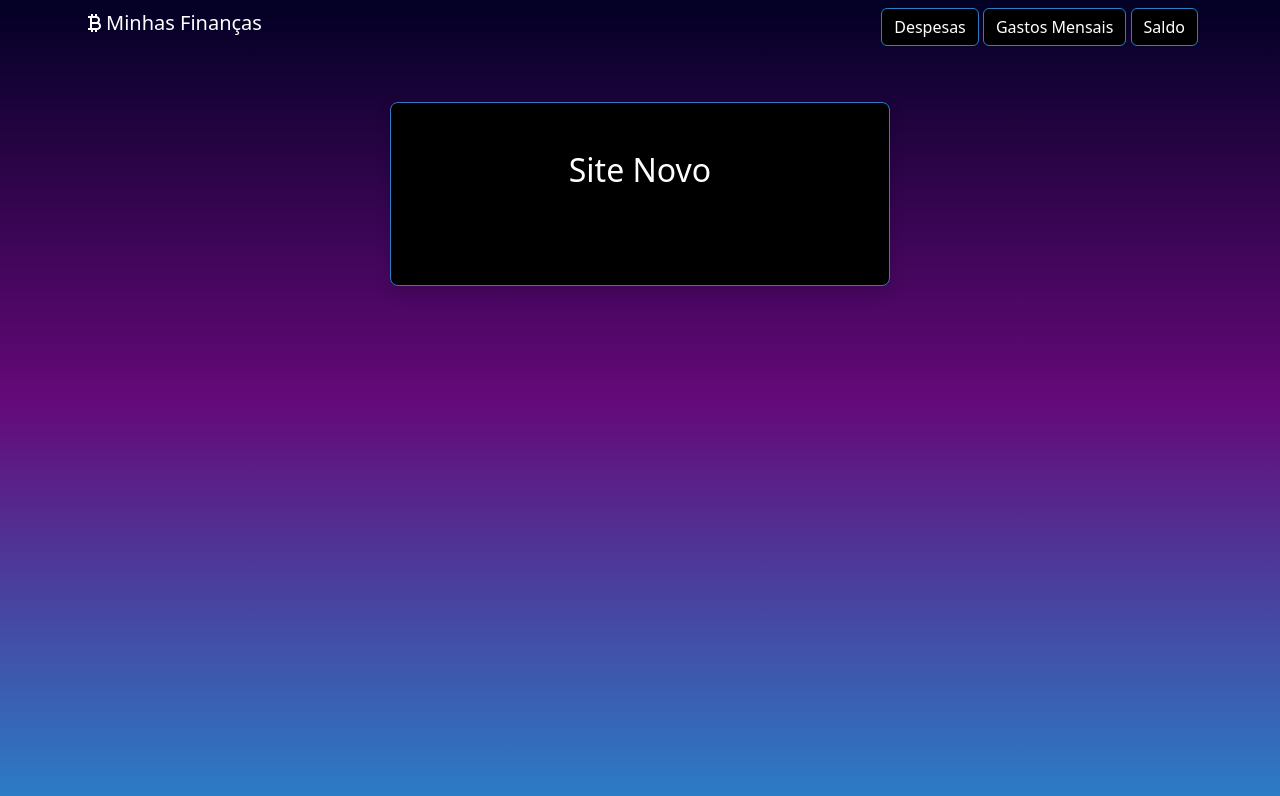
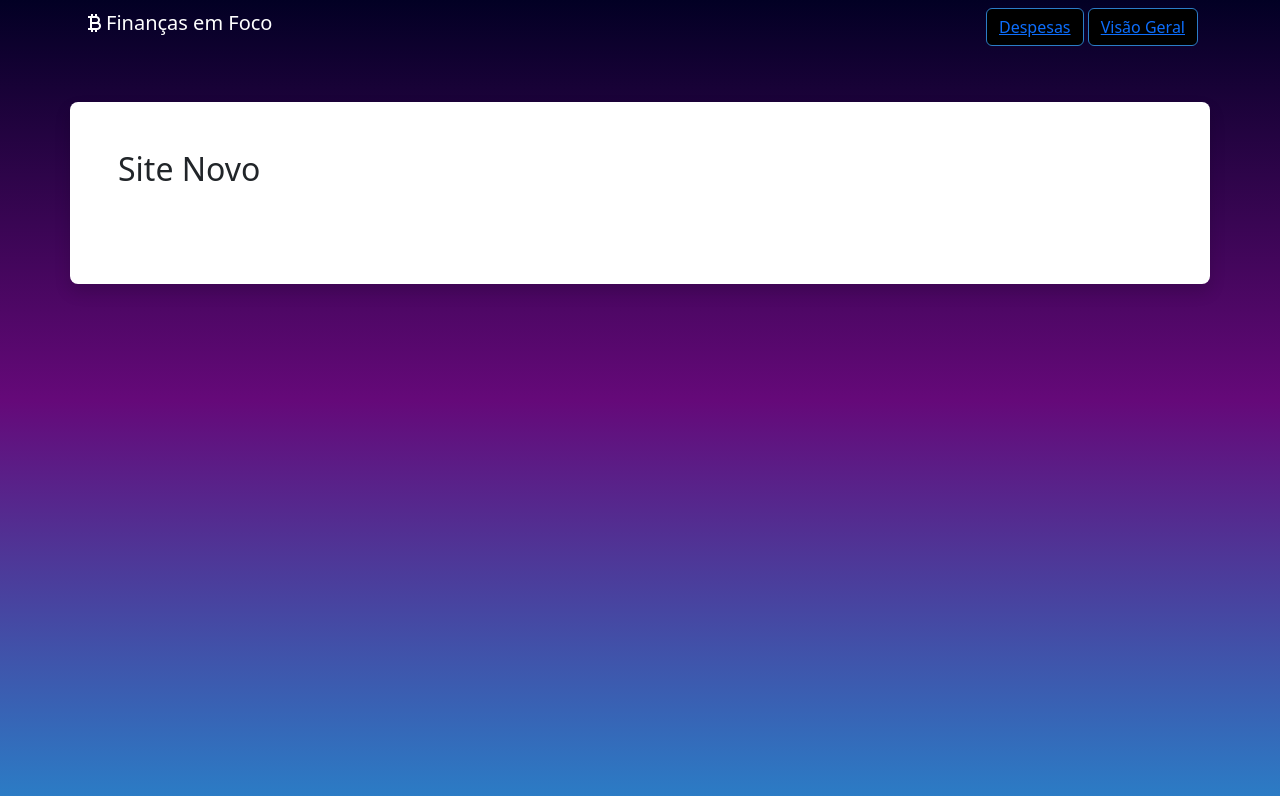
Before and after one commit to guilherme3234/projeto_Final_WEB_, a plain HTML site: page index.html in a window 1280 px wide. Drawn offline with nearby package versions, Linux system fonts and the light colour scheme; no server answers.

Commit message:
Update index.html

```diff
--- a/index.html
+++ b/index.html
@@ -5,26 +5,25 @@
     <meta name="viewport" content="width=device-width, initial-scale=1.0">
     <link rel="stylesheet" href="style.css">
     <link rel="stylesheet" href="https://fonts.googleapis.com/css2?family=Material+Symbols+Outlined:opsz,wght,FILL,GRAD@20..48,100..700,0..1,-50..200" />
-    <title>Teste Página</title>
+    <title>Finanças em Foco</title>
 </head>
 <body>
-    <nav class="navbar">
+    <header class="navbar">
         <div class="container">
             <h1 class="mf">
                 <span class="material-symbols-outlined">
                     currency_bitcoin
                     </span>
-                Minhas Finanças
+                Finanças em Foco
             </h1>
-            <a>
-                <button class="btn" id="btn">Despesas</button>
-                <button class="btn" id="btn">Gastos Mensais</button>
-                <button class="btn" id="btn">Saldo</button>
-            </a>
+            <div>
+                <button class="btn" id="btn"><a class="a" href="despesas.html">Despesas</a></button>
+                <button class="btn" id="btn"><a class="a" href="visãoGeral.html">Visão Geral</a></button>
+            </div>
         </div>
-    </nav>
+    </header>
 
-    <main class=" container mt-5 bg-black p-md-5 rounded-3 shadow lista-funcionarios" id="lf">
+    <main class=" container mt-5 bg-white p-md-5 rounded-3 shadow ff" id="ff">
         <h2 class="mb-5">Site Novo</h2>
     </main>
 
```
